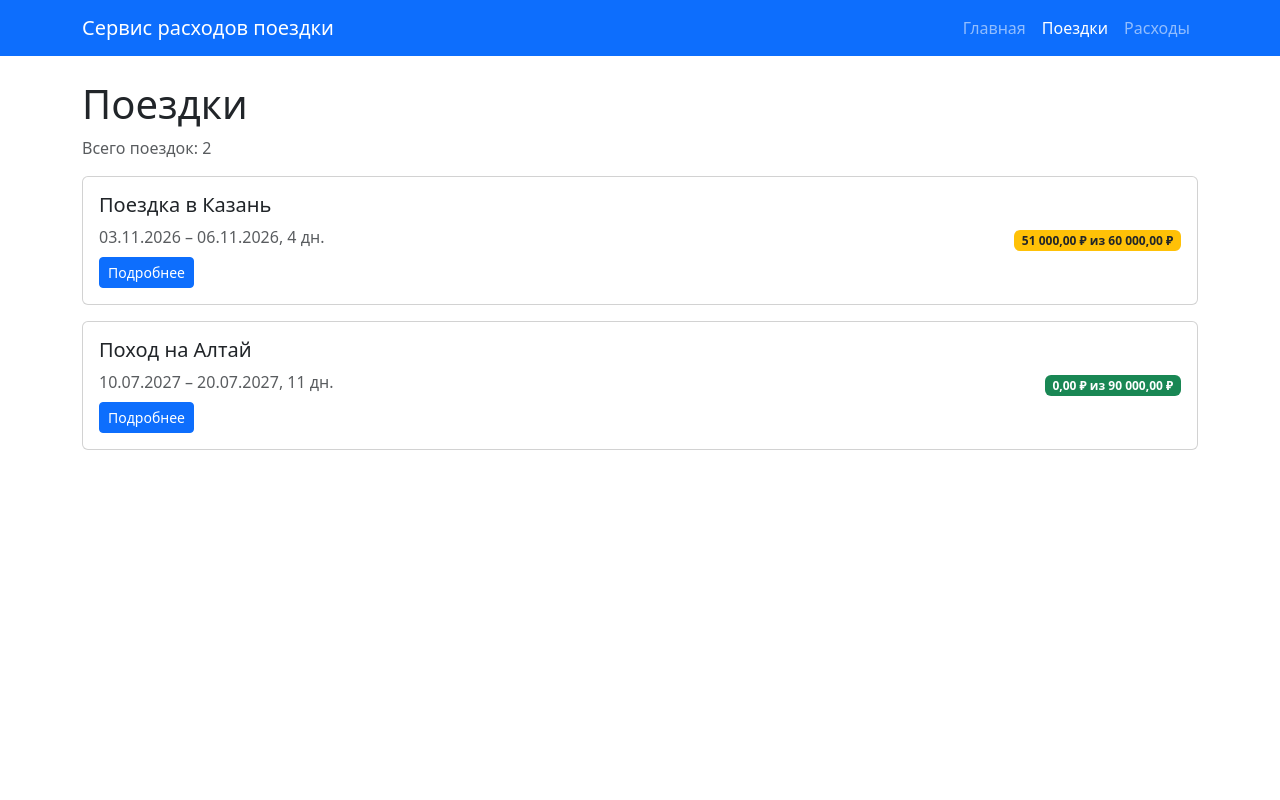
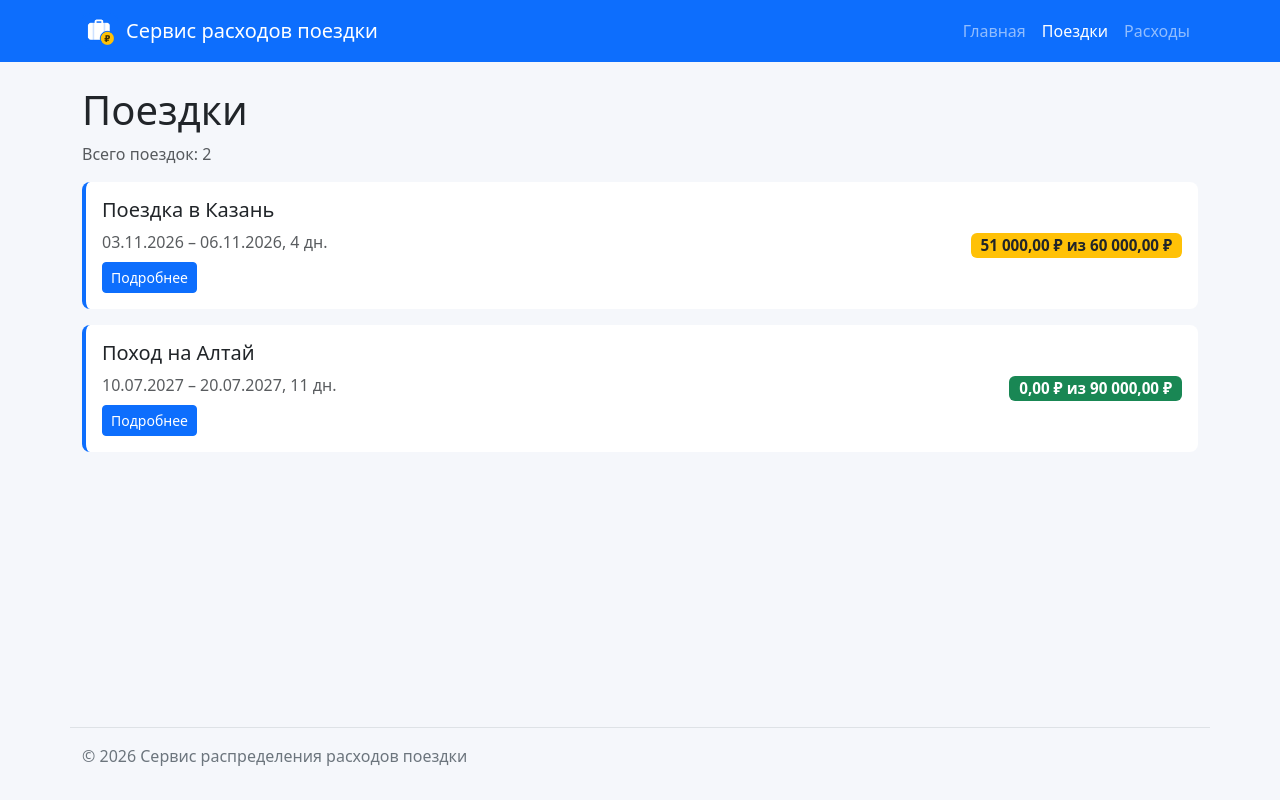
Before and after one commit to Irakli288/trip-expense-splitter, a Django app: page /trips/ in a window 1280 px wide. Run offline with Django 5.2, Linux system fonts and the light colour scheme.

Commit message:
PR6: статические файлы: собственный CSS, логотип и JavaScript

```diff
--- /dev/null
+++ b/homepage/static/homepage/css/style.css
@@ -0,0 +1,53 @@
+/* Собственные стили сервиса распределения расходов поездки (ПР6). */
+
+:root {
+    --splitter-accent: #0d6efd;
+    --splitter-muted: #6c757d;
+    --splitter-background: #f5f7fb;
+}
+
+body {
+    display: flex;
+    flex-direction: column;
+    min-height: 100vh;
+    background-color: var(--splitter-background);
+}
+
+main {
+    flex: 1 0 auto;
+}
+
+.splitter-logo {
+    width: 36px;
+    height: 36px;
+    margin-right: 0.5rem;
+    border-radius: 8px;
+}
+
+.trip-card {
+    border: 0;
+    border-left: 4px solid var(--splitter-accent);
+    border-radius: 8px;
+    transition: box-shadow 0.2s ease-in-out;
+}
+
+.trip-card:hover {
+    box-shadow: 0 0.25rem 0.75rem rgba(0, 0, 0, 0.08);
+}
+
+.budget-badge,
+.balance-badge {
+    font-size: 0.95rem;
+    font-weight: 600;
+}
+
+.category-badge {
+    font-weight: 500;
+    letter-spacing: 0.02em;
+}
+
+.site-footer {
+    padding-top: 1rem;
+    border-top: 1px solid #dee2e6;
+    color: var(--splitter-muted);
+}
--- /dev/null
+++ b/homepage/static/homepage/js/main.js
@@ -0,0 +1,5 @@
+// Текущий год в подвале сайта: год не записан в HTML, его подставляет скрипт.
+const yearElement = document.getElementById("current-year");
+if (yearElement) {
+    yearElement.textContent = new Date().getFullYear();
+}
--- a/templates/base.html
+++ b/templates/base.html
@@ -1,3 +1,4 @@
+{% load static %}
 <!DOCTYPE html>
 <html lang="ru">
 <head>
@@ -8,6 +9,8 @@
         rel="stylesheet"
         href="https://cdn.jsdelivr.net/npm/bootstrap@5.3.3/dist/css/bootstrap.min.css"
     >
+    <link rel="stylesheet" href="{% static 'homepage/css/style.css' %}">
+    <link rel="icon" type="image/png" href="{% static 'homepage/img/logo.png' %}">
 </head>
 <body>
     {% include "includes/navigation.html" %}
@@ -15,5 +18,9 @@
         {% block content %}
         {% endblock %}
     </main>
+    <footer class="container site-footer mt-4 mb-3">
+        <p>© <span id="current-year"></span> Сервис распределения расходов поездки</p>
+    </footer>
+    <script src="{% static 'homepage/js/main.js' %}"></script>
 </body>
 </html>
--- a/templates/includes/navigation.html
+++ b/templates/includes/navigation.html
@@ -1,6 +1,10 @@
+{% load static %}
 <nav class="navbar navbar-expand bg-primary mb-4" data-bs-theme="dark">
     <div class="container">
-        <a class="navbar-brand" href="{% url 'homepage:index' %}">Сервис расходов поездки</a>
+        <a class="navbar-brand d-flex align-items-center" href="{% url 'homepage:index' %}">
+            <img src="{% static 'homepage/img/logo.png' %}" alt="Логотип сервиса" class="splitter-logo">
+            Сервис расходов поездки
+        </a>
         <div class="navbar-nav">
             <a class="nav-link {% if request.resolver_match.app_name == 'homepage' %}active{% endif %}" href="{% url 'homepage:index' %}">Главная</a>
             <a class="nav-link {% if request.resolver_match.app_name == 'trips' %}active{% endif %}" href="{% url 'trips:list' %}">Поездки</a>
```
Also changed, not shown: homepage/static/homepage/img/logo.png (added).
